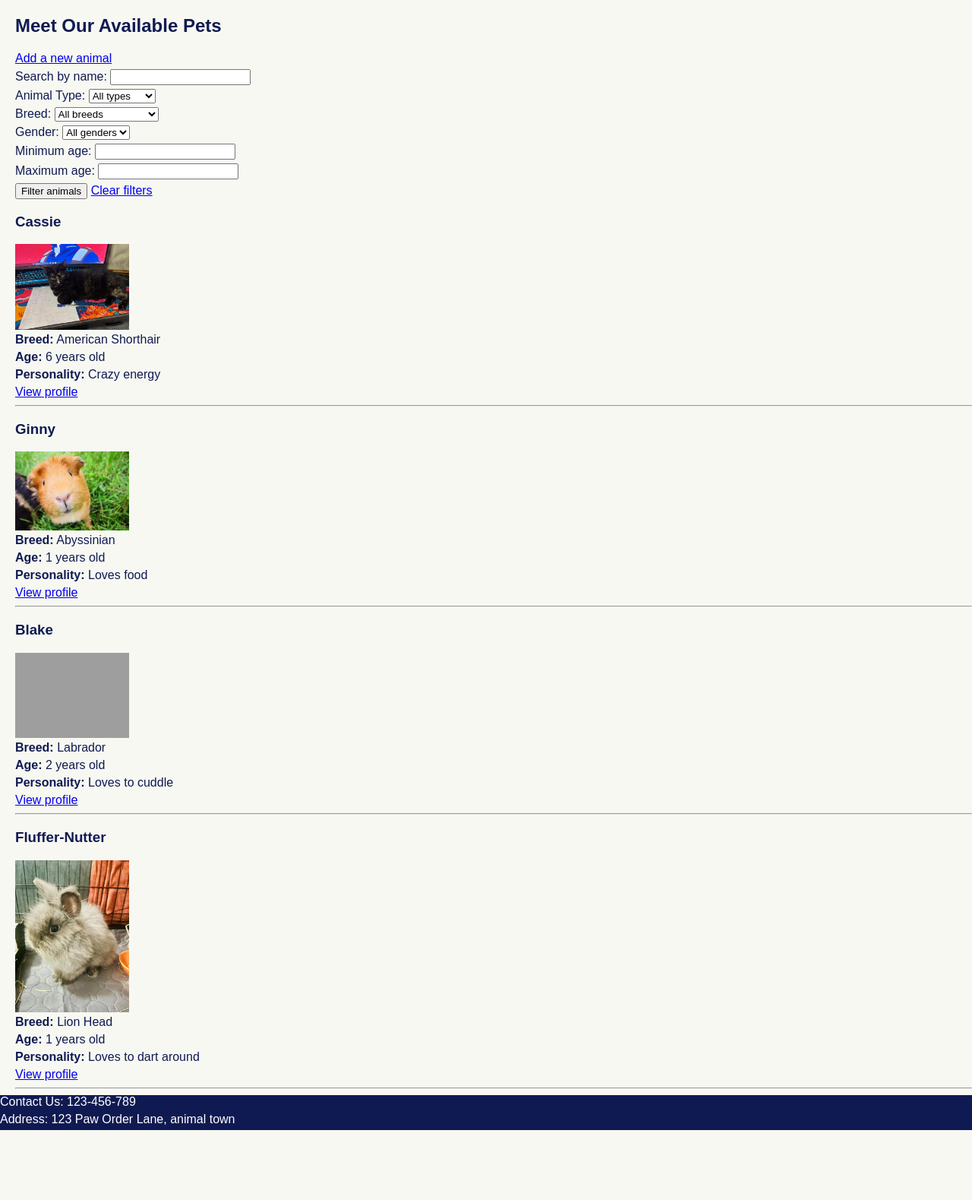
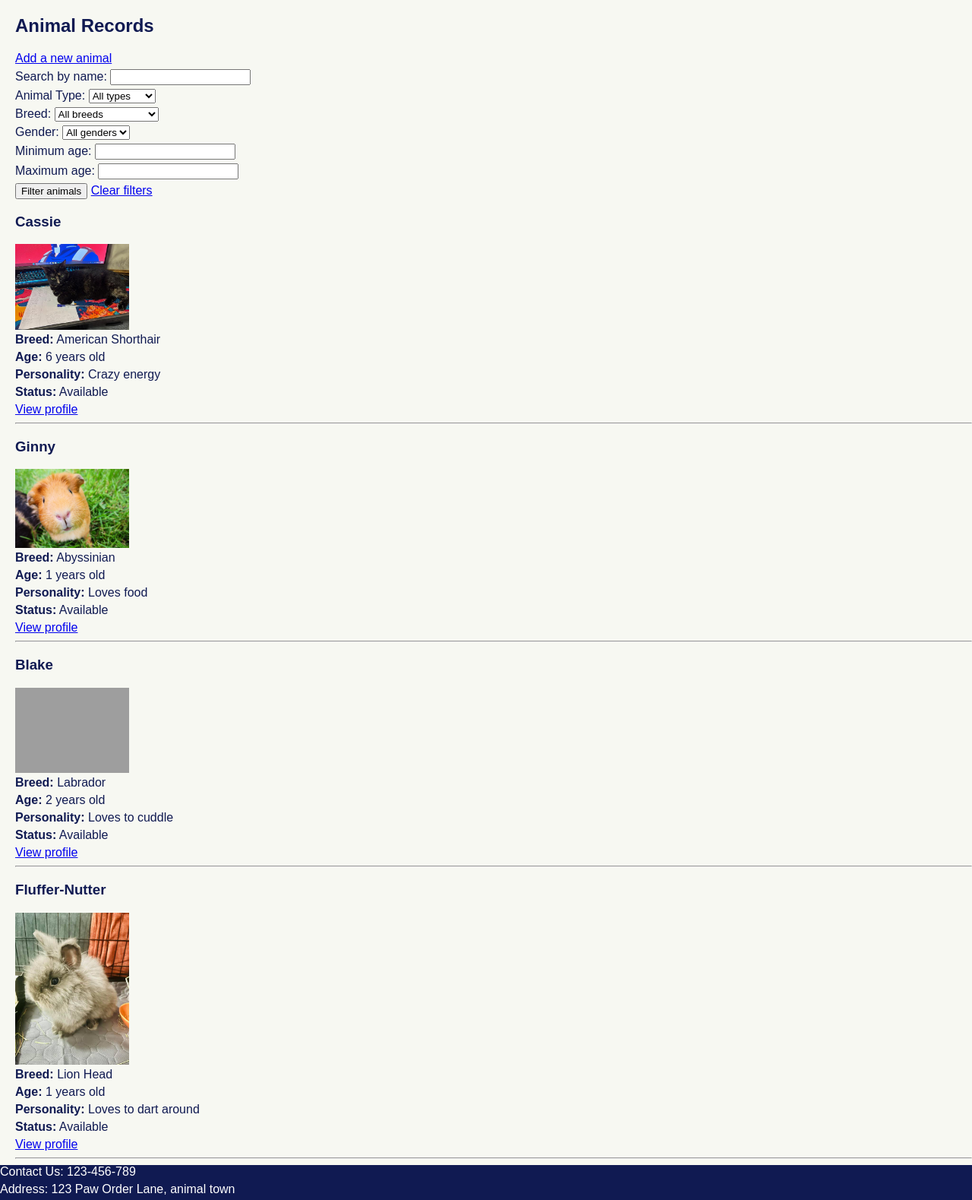
Before and after one commit to Tmonstah/animal-shelter-management-system, a Django app: page /animals/ in a window 1280 px wide. Shown: the part 93-1672 px from the top of the page at 76% size. Before the commit the page ends 1580 px from the top, so only its background shows below. Run offline with Django 5.2, Linux system fonts and the light colour scheme; the visitor is signed in with stand-in values (Sample User, id 1); data comes from the database, SQL or seed files in the repository; parts of the project's set-up code (start-up, migrations or seed data) failed here and were passed over; grey boxes are pictures that could not be loaded.

Commit message:
Changes to support editing of animal profiles

```diff
--- a/animal/forms.py
+++ b/animal/forms.py
@@ -11,10 +11,14 @@ class AnimalFilterForm(forms.Form):
     min_age = forms.IntegerField(required=False, min_value=0, label="Minimum age")
     max_age = forms.IntegerField(required=False, min_value=0, label="Maximum age")
 
-    def __init__(self, *args, **kwargs):
+    def __init__(self, *args, include_unavailable=False, **kwargs):
         super().__init__(*args, **kwargs)
+        animals = Animal.objects.all()
+        if not include_unavailable:
+            animals = animals.filter(available="available")
+
         animal_types = (
-            Animal.objects.filter(available="available")
+            animals
             .order_by("animal_type")
             .values_list("animal_type", flat=True)
             .distinct()
@@ -23,7 +27,7 @@ class AnimalFilterForm(forms.Form):
             (animal_type, animal_type) for animal_type in animal_types
         ]
         breeds = (
-            Animal.objects.filter(available="available")
+            animals
             .order_by("breed")
             .values_list("breed", flat=True)
             .distinct()
@@ -48,11 +52,13 @@ class AnimalFilterForm(forms.Form):
 
 class AnimalCreateForm(forms.ModelForm):
     age = forms.IntegerField(min_value=0)
+
     # refer to django documentation for Meta relationship of models and model forms
     class Meta:
         model = Animal
         fields = (
             "name",
+            "animal_type",
             "gender",
             "personality_desc",
             "coloration",
@@ -62,3 +68,23 @@ class AnimalCreateForm(forms.ModelForm):
             "medical_desc",
             "image",
         )
+
+
+class AnimalUpdateForm(forms.ModelForm):
+    age = forms.IntegerField(min_value=0)
+
+    class Meta:
+        model = Animal
+        fields = (
+            "name",
+            "animal_type",
+            "gender",
+            "personality_desc",
+            "coloration",
+            "age",
+            "breed",
+            "hair_type",
+            "medical_desc",
+            "available",
+            "image",
+        )
--- a/animal/views.py
+++ b/animal/views.py
@@ -3,37 +3,45 @@ from django.contrib.auth.decorators import login_required
 from django.http import HttpResponseForbidden
 from django.shortcuts import get_object_or_404, redirect, render
 
-from .forms import AnimalCreateForm, AnimalFilterForm
+from .forms import AnimalCreateForm, AnimalFilterForm, AnimalUpdateForm
 from .models import Animal
 
 MAX_AVAILABLE_ANIMALS = 50
 
 
 def animal_list(request):
-    filter_form = AnimalFilterForm(request.GET or None)
-    available_animals = Animal.objects.filter(available="available")
+    staff_view = request.user.is_authenticated and (
+        request.user.is_staff or request.user.is_superuser
+    )
+    filter_form = AnimalFilterForm(
+        request.GET or None,
+        include_unavailable=staff_view,
+    )
+    animals = Animal.objects.all()
+    if not staff_view:
+        animals = animals.filter(available="available")
 
     if filter_form.is_valid():
         filters = filter_form.cleaned_data
         if filters["name"]:
-            available_animals = available_animals.filter(
+            animals = animals.filter(
                 name__icontains=filters["name"]
             )
         if filters["animal_type"]:
-            available_animals = available_animals.filter(animal_type=filters["animal_type"])
+            animals = animals.filter(animal_type=filters["animal_type"])
         if filters["breed"]:
-            available_animals = available_animals.filter(breed=filters["breed"])
+            animals = animals.filter(breed=filters["breed"])
         if filters["gender"]:
-            available_animals = available_animals.filter(gender=filters["gender"])
+            animals = animals.filter(gender=filters["gender"])
         if filters["min_age"] is not None:
-            available_animals = available_animals.filter(age__gte=filters["min_age"])
+            animals = animals.filter(age__gte=filters["min_age"])
         if filters["max_age"] is not None:
-            available_animals = available_animals.filter(age__lte=filters["max_age"])
+            animals = animals.filter(age__lte=filters["max_age"])
 
     return render(
         request,
         "shelter_project/animal_listing.html",
-        {"animals": available_animals, "filter_form": filter_form},
+        {"animals": animals, "filter_form": filter_form, "staff_view": staff_view},
     )
 
 
@@ -71,9 +79,48 @@ def animal_create(request):
 
 
 def animal_detail(request, animal_id):
-    animal = get_object_or_404(Animal, pk=animal_id, available="available")
+    animal_query = Animal.objects.all()
+    if not (
+        request.user.is_authenticated
+        and (request.user.is_staff or request.user.is_superuser)
+    ):
+        animal_query = animal_query.filter(available="available")
+    animal = get_object_or_404(animal_query, pk=animal_id)
     return render(
         request,
         "shelter_project/animal_detail.html",
         {"animal": animal},
     )
+
+
+@login_required
+def animal_edit(request, animal_id):
+    if not (request.user.is_superuser or request.user.is_staff):
+        return HttpResponseForbidden("Only managers can edit animal profiles.")
+
+    animal = get_object_or_404(Animal, pk=animal_id)
+    was_available = animal.available == "available"
+    if request.method == "POST":
+        form = AnimalUpdateForm(request.POST, request.FILES, instance=animal)
+        if form.is_valid():
+            becomes_available = (
+                not was_available
+                and form.cleaned_data["available"] == "available"
+            )
+            available_count = Animal.objects.filter(available="available").count()
+            if becomes_available and available_count >= MAX_AVAILABLE_ANIMALS:
+                form.add_error(
+                    "available",
+                    "The shelter already has the maximum of 50 available animals.",
+                )
+            else:
+                form.save()
+                return redirect("animal_list")
+    else:
+        form = AnimalUpdateForm(instance=animal)
+
+    return render(
+        request,
+        "shelter_project/animal_edit.html",
+        {"animal": animal, "form": form},
+    )
--- a/shelter_project/urls.py
+++ b/shelter_project/urls.py
@@ -32,6 +32,11 @@ urlpatterns = [
         animal_views.animal_detail,
         name='animal_detail',
     ),
+    path(
+        'animals/<str:animal_id>/edit/',
+        animal_views.animal_edit,
+        name='animal_edit',
+    ),
     path('home/', shelter_views.home, name='home'),
     path("", include("accounts.urls")),
     path("", include("adoptions.urls")),
--- a/templates/shelter_project/animal_detail.html
+++ b/templates/shelter_project/animal_detail.html
@@ -37,6 +37,11 @@
             <dt>Adoption status</dt>
             <dd>{{ animal.available }}</dd>
         </dl>
+        {% if user.is_authenticated %}
+            {% if user.is_superuser or user.is_staff %}
+                <p><a href="{% url 'animal_edit' animal.pk %}">Edit animal profile</a></p>
+            {% endif %}
+        {% endif %}
         {% if animal.available == "available"%}
             {% if user.is_authenticated and not user.is_staff %}
                 <p>
--- a/templates/shelter_project/animal_listing.html
+++ b/templates/shelter_project/animal_listing.html
@@ -8,7 +8,11 @@
     <title>Animals Available for Adoption</title>
 </head>
 <body>
-    <h2>Meet Our Available Pets</h2>
+    {% if staff_view %}
+        <h2>Animal Records</h2>
+    {% else %}
+        <h2>Meet Our Available Pets</h2>
+    {% endif %}
 
     {% if user.is_authenticated %}
         {% if user.is_staff or user.is_superuser %}
@@ -33,6 +37,9 @@
                 <p><strong>Breed:</strong> {{ animal.breed }}</p>
                 <p><strong>Age:</strong> {{ animal.age }} years old</p>
                 <p><strong>Personality:</strong> {{ animal.personality_desc }}</p>
+                {% if staff_view %}
+                    <p><strong>Status:</strong> {{ animal.get_available_display }}</p>
+                {% endif %}
                 <a href="{% url 'animal_detail' animal.id %}">View profile</a>
                 <hr>
             </div>
```
Also changed, not shown: shelter_project/settings_test.py (+7 -1 lines), templates/shelter_project/animal_edit.html (added, +11 -0 lines).
